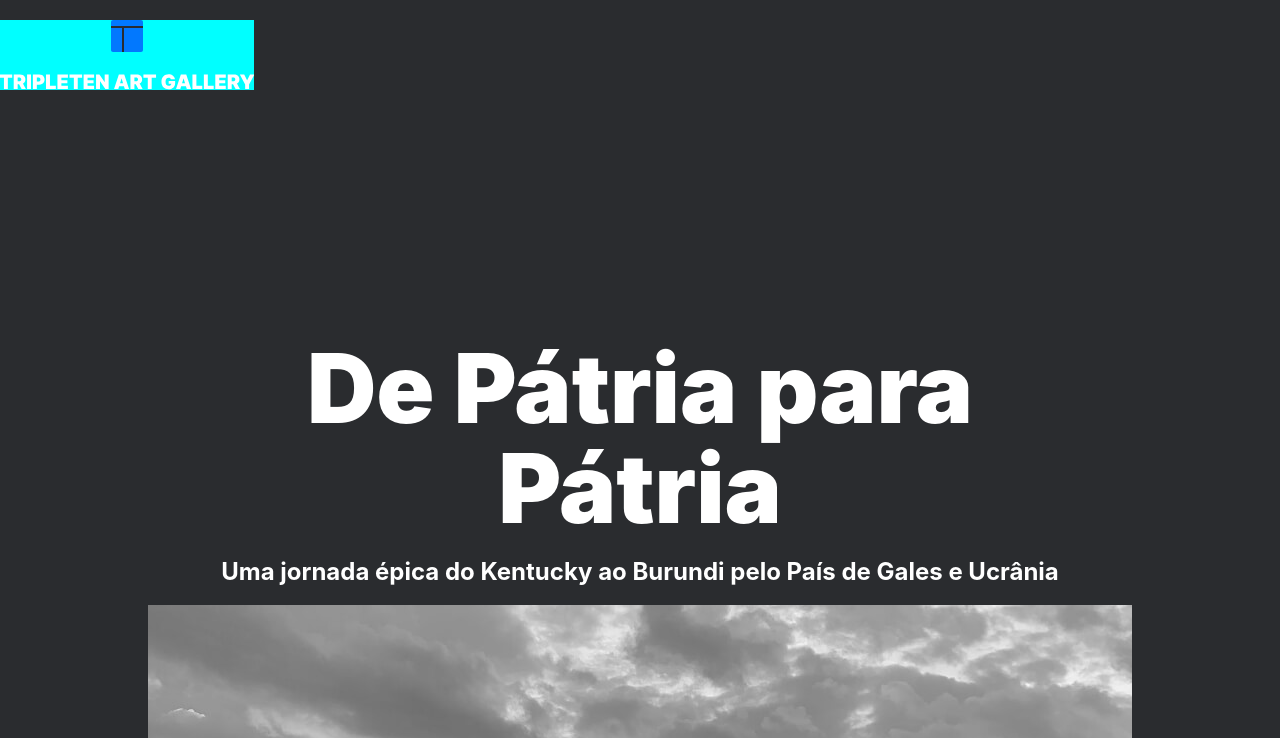
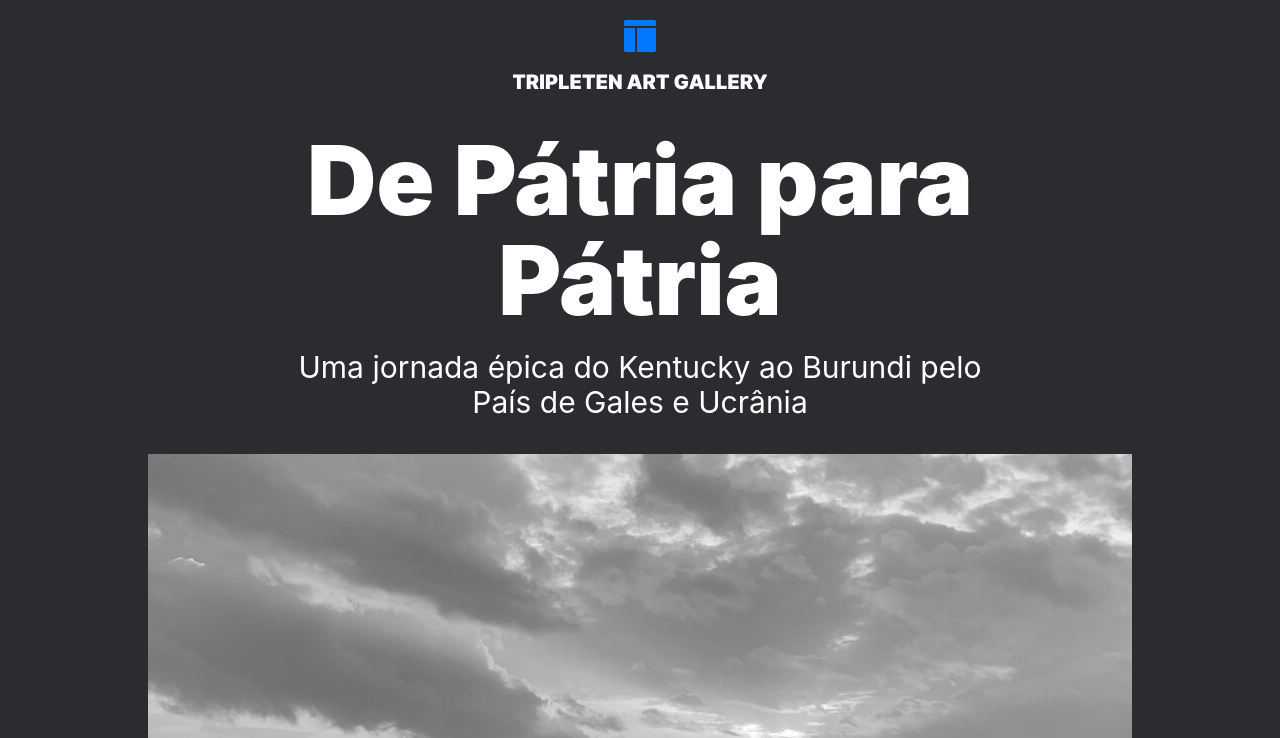
Before and after one commit to Jhoneyrrosa/web_project_homeland-test, a plain HTML site: page index.html in a window 1280 px wide. Shown: the top 738 px of the page. Drawn offline with nearby package versions, Linux system fonts and the light colour scheme.

Commit message:
Correçoes CSS

```diff
--- a/block/content.css
+++ b/block/content.css
@@ -0,0 +1,4 @@
+.content {
+  width: 830px;
+  height: 482px;
+}
--- a/block/logo.css
+++ b/block/logo.css
@@ -1,5 +1,4 @@
 .page__logo {
-  background-color: aqua;
   width: 254px;
   height: 70px;
   margin: 0 auto;
--- a/block/main.css
+++ b/block/main.css
@@ -1,7 +1,6 @@
 .main {
   width: 984px;
-  height: 983px;
-  margin: 194px auto;
+  margin: 40px auto;
   display: flex;
   justify-content: center;
   flex-direction: column;
@@ -10,12 +9,17 @@
 }
 
 .page__main-title {
-  width: 720px;
-  height: 200px;
+  width: 780px;
   margin: 0 auto;
-
   font-weight: 900;
   font-size: 96px;
   line-height: 100px;
   letter-spacing: 0%;
 }
+
+.page__main-subtitle {
+  width: 710px;
+  margin: 20px auto 35px;
+  font-weight: 400;
+  font-size: 30px;
+}
--- a/block/page.css
+++ b/block/page.css
@@ -1,7 +1,11 @@
 .page {
+  max-width: 1600px;
   font-family: "Inter", Arial, sans-serif;
   margin: 0;
   padding: 20px 0;
+  display: flex;
+  justify-content: center;
+  flex-direction: column;
   background-color: #2a2c2f;
   color: #fff;
 }
```
